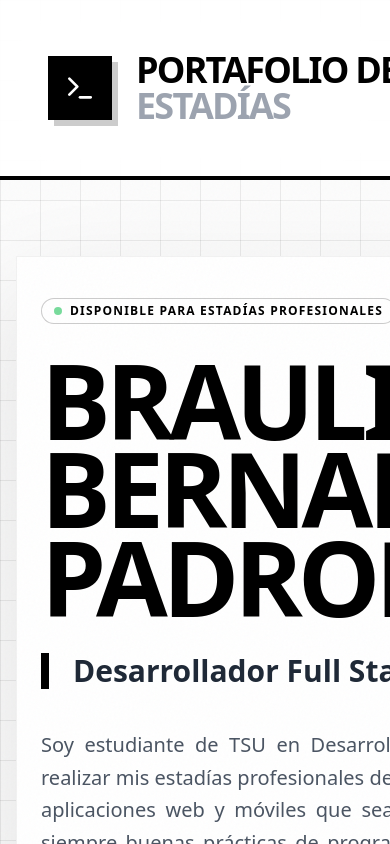
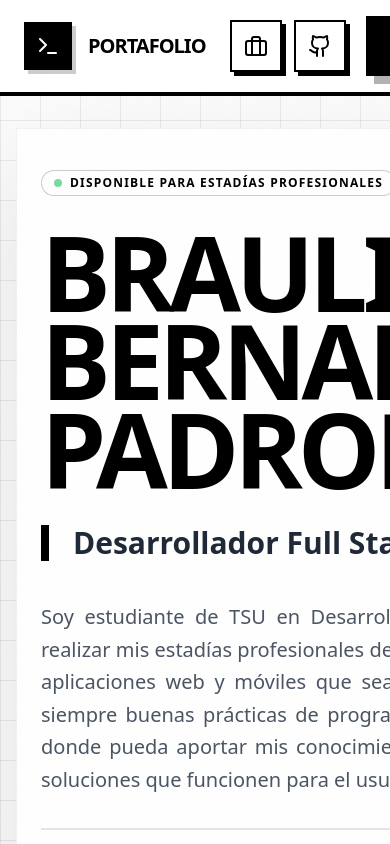
Before and after one commit to IsaiasSinthesys03/Portafolio_Estadias_Web, a React (Vite) app: page / in a window 390 px wide. Shown: the top 844 px of the page. Built offline with nearby package versions, Linux system fonts and the light colour scheme.

Commit message:
fix: restore full-page print layout and desktop-like mobile view

```diff
--- a/App.jsx
+++ b/App.jsx
@@ -355,7 +355,6 @@ export default function Portfolio() {
             background: white !important;
             margin: 0 !important;
             padding: 0 !important;
-            zoom: 0.72; /* Escala perfecta para meter 1100px en A4 */
           }
           .web-page-card {
             width: 1100px !important;
@@ -400,43 +399,43 @@ export default function Portfolio() {
       {/* BARRA DE PROGRESO */}
       <div className="fixed top-0 left-0 h-1 bg-black z-[60] print:hidden transition-all duration-75 ease-out" style={{ width: scrollProgress }}></div>
 
-      {/* HEADER NAVEGACIÓN - ESCALADO PARA VISTA FIJA */}
+      {/* HEADER NAVEGACIÓN - RESPONSIVO Y FIJO */}
       <header className="fixed top-0 w-full z-50 bg-white/90 backdrop-blur-xl border-b-4 border-black print:hidden transition-all">
-        <div className="w-[1100px] mx-auto px-12 py-8 flex justify-between items-center gap-6">
-          <div className="flex items-center gap-6 group cursor-pointer" onMouseEnter={() => setIsHovering(true)} onMouseLeave={() => setIsHovering(false)}>
-            <div className="w-16 h-16 bg-black text-white flex items-center justify-center font-bold text-2xl transform group-hover:rotate-180 transition-transform duration-500 shrink-0 shadow-[6px_6px_0px_0px_rgba(0,0,0,0.2)]">
-              <Terminal className="w-8 h-8" />
+        <div className="max-w-7xl mx-auto px-6 sm:px-12 py-4 sm:py-8 flex justify-between items-center gap-6">
+          <div className="flex items-center gap-4 sm:gap-6 group cursor-pointer" onMouseEnter={() => setIsHovering(true)} onMouseLeave={() => setIsHovering(false)}>
+            <div className="w-12 h-12 sm:w-16 sm:h-16 bg-black text-white flex items-center justify-center font-bold text-lg sm:text-2xl transform group-hover:rotate-180 transition-transform duration-500 shrink-0 shadow-[4px_4px_0px_0px_rgba(0,0,0,0.2)] sm:shadow-[6px_6px_0px_0px_rgba(0,0,0,0.2)]">
+              <Terminal className="w-6 h-6 sm:w-8 sm:h-8" />
             </div>
-            <h1 className="text-4xl font-black tracking-tighter uppercase leading-none">Portafolio de <span className="text-gray-400">Estadías</span></h1>
+            <h1 className="text-xl sm:text-4xl font-black tracking-tighter uppercase leading-none">Portafolio <span className="hidden sm:inline">de <span className="text-gray-400">Estadías</span></span></h1>
           </div>
 
-          <div className="flex items-center gap-6">
+          <div className="flex items-center gap-3 sm:gap-6">
             <a
               href={`https://${portfolioData.header.contact.linkedin}`}
               target="_blank" rel="noopener noreferrer"
-              className="p-6 border-4 border-black bg-white hover:bg-black hover:text-white transition-all print:hidden shadow-[6px_6px_0px_0px_rgba(0,0,0,1)] hover:shadow-none hover:translate-x-1 hover:translate-y-1"
+              className="p-3 sm:p-6 border-2 sm:border-4 border-black bg-white hover:bg-black hover:text-white transition-all print:hidden shadow-[4px_4px_0px_0px_rgba(0,0,0,1)] sm:shadow-[6px_6px_0px_0px_rgba(0,0,0,1)] hover:shadow-none hover:translate-x-1 hover:translate-y-1"
             >
-              <Briefcase className="w-8 h-8" />
+              <Briefcase className="w-6 h-6 sm:w-8 sm:h-8" />
             </a>
             <a
               href="https://github.com/IsaiasSinthesys03"
               target="_blank" rel="noopener noreferrer"
-              className="p-6 border-4 border-black bg-white hover:bg-black hover:text-white transition-all print:hidden shadow-[6px_6px_0px_0px_rgba(0,0,0,1)] hover:shadow-none hover:translate-x-1 hover:translate-y-1"
+              className="p-3 sm:p-6 border-2 sm:border-4 border-black bg-white hover:bg-black hover:text-white transition-all print:hidden shadow-[4px_4px_0px_0px_rgba(0,0,0,1)] sm:shadow-[6px_6px_0px_0px_rgba(0,0,0,1)] hover:shadow-none hover:translate-x-1 hover:translate-y-1"
             >
-              <Github className="w-8 h-8" />
+              <Github className="w-6 h-6 sm:w-8 sm:h-8" />
             </a>
             <button
               onClick={() => window.print()}
-              className="flex items-center gap-4 px-6 sm:px-12 py-6 bg-black text-white border-4 border-black font-black text-xl tracking-widest uppercase print:hidden shadow-[12px_12px_0px_0px_rgba(0,0,0,0.3)] hover:shadow-none hover:translate-x-2 hover:translate-y-2 transition-all ml-6 mobile-padding-adj"
+              className="flex items-center gap-2 sm:gap-4 px-6 sm:px-12 py-3 sm:py-6 bg-black text-white border-2 sm:border-4 border-black font-black text-xs sm:text-xl tracking-widest uppercase print:hidden shadow-[8px_8px_0px_0px_rgba(0,0,0,0.3)] sm:shadow-[12px_12px_0px_0px_rgba(0,0,0,0.3)] hover:shadow-none hover:translate-x-2 hover:translate-y-2 transition-all ml-2 sm:ml-6 mobile-padding-adj"
             >
-              <Printer className="w-8 h-8" /> <span className="mobile-text-hide">Imprimir CV</span>
+              <Printer className="w-6 h-6 sm:w-8 sm:h-8" /> <span className="mobile-text-hide">Imprimir CV</span>
             </button>
           </div>
         </div>
       </header>
 
-      {/* CONTENIDO PRINCIPAL */}
-      <main className="pt-64 print:pt-0 w-[1100px] mx-auto print:max-w-full print:px-0 relative z-10 px-4 sm:px-0">
+      {/* CONTENIDO PRINCIPAL - ANCHO MÍNIMO PARA VISTA DESKTOP EN MÓVIL */}
+      <main className="pt-32 sm:pt-64 print:pt-0 min-w-[1100px] sm:w-[1100px] mx-auto print:max-w-full print:px-0 relative z-10 px-4 sm:px-0">
 
         {/* PÁGINA 1: PERFIL PROFESIONAL */}
         <div className="web-page-card print:shadow-none print:border-none print:bg-transparent print:mb-0">
--- a/index.html
+++ b/index.html
@@ -2,7 +2,7 @@
 <html lang="es">
   <head>
     <meta charset="UTF-8" />
-    <meta name="viewport" content="width=1100, user-scalable=yes" />
+    <meta name="viewport" content="width=device-width, initial-scale=1.0" />
     <title>Braulio Isaias | Full Stack Developer & Arquitecto de Sistemas</title>
     <meta name="description" content="Portafolio profesional de Braulio Isaias Bernal Padron. Especialista en Clean Architecture, SOLID, Node.js, React y Flutter." />
     <meta name="author" content="Braulio Isaias Bernal Padron" />
```
